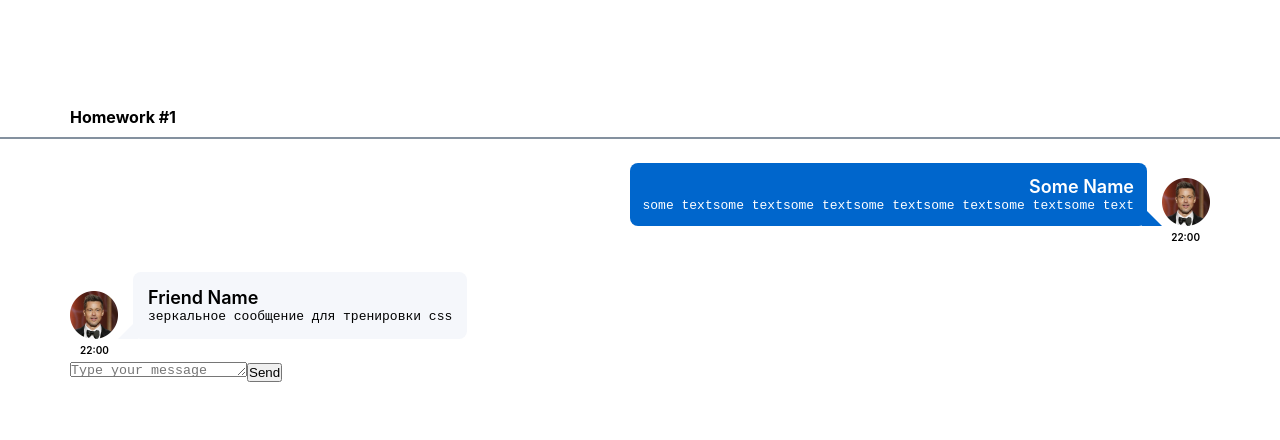
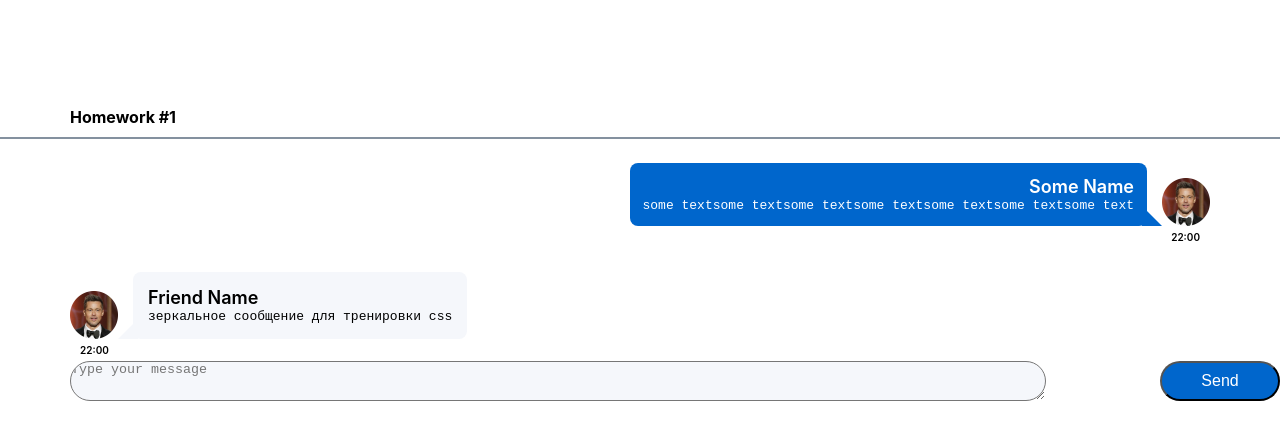
Before and after one commit to Alonasa/homeworks, a React (Create React App) app: page / in a window 1280 px wide. Shown: the top 440 px of the page. Built offline with nearby package versions, Linux system fonts and the light colour scheme.

Commit message:
added send form styles

```diff
--- a/src/s2-homeworks/hw01/message-sender/MessageSender.module.css
+++ b/src/s2-homeworks/hw01/message-sender/MessageSender.module.css
@@ -1,18 +1,28 @@
 .sendForm {
-
+    display: flex;
+    justify-content: space-between;
 }
 
 .textarea {
-
+    width: 976px;
+    height: 40px;
+    background: #F5F7FB;
+    border-radius: 20px;
 }
 
 .button {
-
+    width: 120px;
+    height: 40px;
+    background: #0066CC;
+    border-radius: 20px;
+    font-size: 16px;
+    line-height: 20px;
+    color: #FFFFFF;
 }
 
 .button:hover {
-
+    opacity: 0.7;
 }
 .button:active {
-
+    opacity: 0.5;
 }
--- a/src/s2-homeworks/hw01/message-sender/MessageSender.tsx
+++ b/src/s2-homeworks/hw01/message-sender/MessageSender.tsx
@@ -50,13 +50,12 @@ const MessageSender = (props: any) => {
                     id={'hw1-textarea'}
                     className={s.textarea}
                     ref={textareaRef}
-
                     title={'Shift+Enter for send'}
                     placeholder={'Type your message'}
                     value={text}
-
                     onChange={onChange}
                     onKeyDown={onKeyDown}
+                    style={{minHeight: '40px'}}
                 />
                 <button
                     id={'hw1-button'}
```
